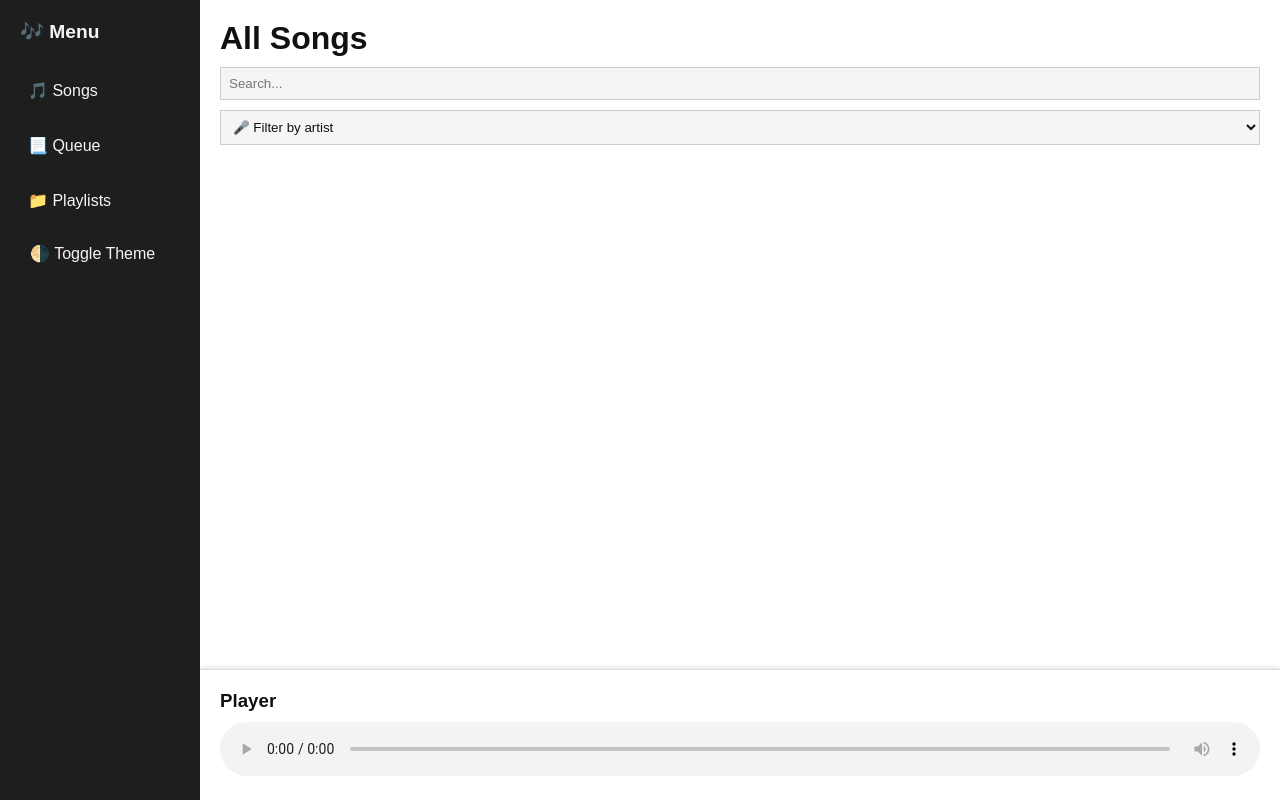
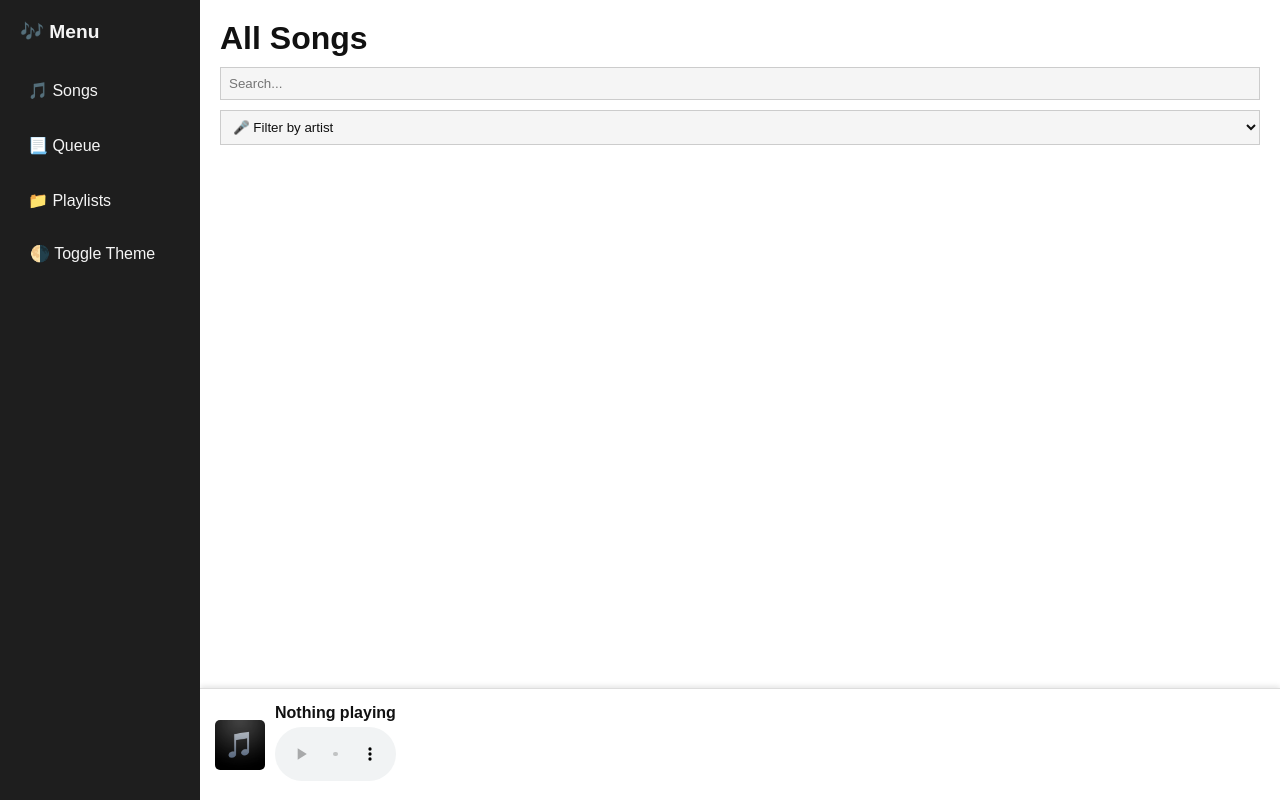
Before and after one commit to parthahere001/Local-Music-Player, a FastAPI app: page / in a window 1280 px wide. Run offline with FastAPI, Linux system fonts and the light colour scheme; data that the repository does not hold is empty.

Commit message:
[+] now playing feature in the player

```diff
--- a/templates/index.html
+++ b/templates/index.html
@@ -92,7 +92,7 @@
 
     #sticky-player {
       background: var(--tab-bg);
-      padding: 20px;
+      padding: 15px;
       border-top: 1px solid #ddd;
       box-shadow: 0 -2px 5px rgba(0,0,0,0.1);
       position: sticky;
@@ -142,6 +142,14 @@
       padding: 4px 8px;
       font-size: 0.8rem;
     }
+
+    #now-playing-cover {
+      width: 50px;
+      height: 50px;
+      object-fit: cover;
+      margin-right: 10px;
+      border-radius: 5px;
+    }
   </style>
 </head>
 <body>
@@ -172,19 +180,22 @@
 
       <div id="playlists" class="tab-section">
         <h1>🎼 Manage Playlists</h1>
-
         <h3>🎵 Save Playlist</h3>
         <input type="text" id="playlist-name" placeholder="Playlist name..." />
         <button onclick="savePlaylist()">Save</button>
-
         <h3>📂 Load Playlist</h3>
         <input type="text" id="load-name" placeholder="Playlist name..." />
         <button onclick="loadPlaylist()">Load</button>
       </div>
 
       <div id="sticky-player">
-        <h3>Player</h3>
-        <audio id="player" controls style="width: 100%; margin-top: 10px;"></audio>
+        <div style="display: flex; align-items: center;">
+          <img id="now-playing-cover" src="/static/default.jpg" />
+          <div>
+            <div id="now-playing-title"><b>Nothing playing</b></div>
+            <audio id="player" controls style="width: 100%; margin-top: 5px;"></audio>
+          </div>
+        </div>
       </div>
     </div>
   </div>
@@ -194,7 +205,8 @@
     const queueElem = document.getElementById("queue-list");
     const player = document.getElementById("player");
     const artistFilter = document.getElementById("artist-filter");
-    const root = document.documentElement;
+    const cover = document.getElementById("now-playing-cover");
+    const title = document.getElementById("now-playing-title");
     let songs = [];
 
     function switchTab(tab) {
@@ -275,9 +287,13 @@
     }
 
     function playNow(id) {
-      queue.unshift(id);
+      const idx = songs.findIndex(s => s.id === id);
+      if (idx === -1) return;
+
+      queue.length = 0;
+      songs.slice(idx + 1).forEach(song => queue.push(song.id));
+      playSong(id);
       updateQueue();
-      playNext();
     }
 
     function clearQueue() {
@@ -310,6 +326,12 @@
     }
 
     function playSong(id) {
+      const song = songs.find(s => s.id === id);
+      if (!song) return;
+
+      cover.src = `/api/cover/${id}`;
+      title.innerHTML = `<b>${song.title}</b> - ${song.artist}`;
+
       player.src = `/music/${id}`;
       player.play();
     }
```
